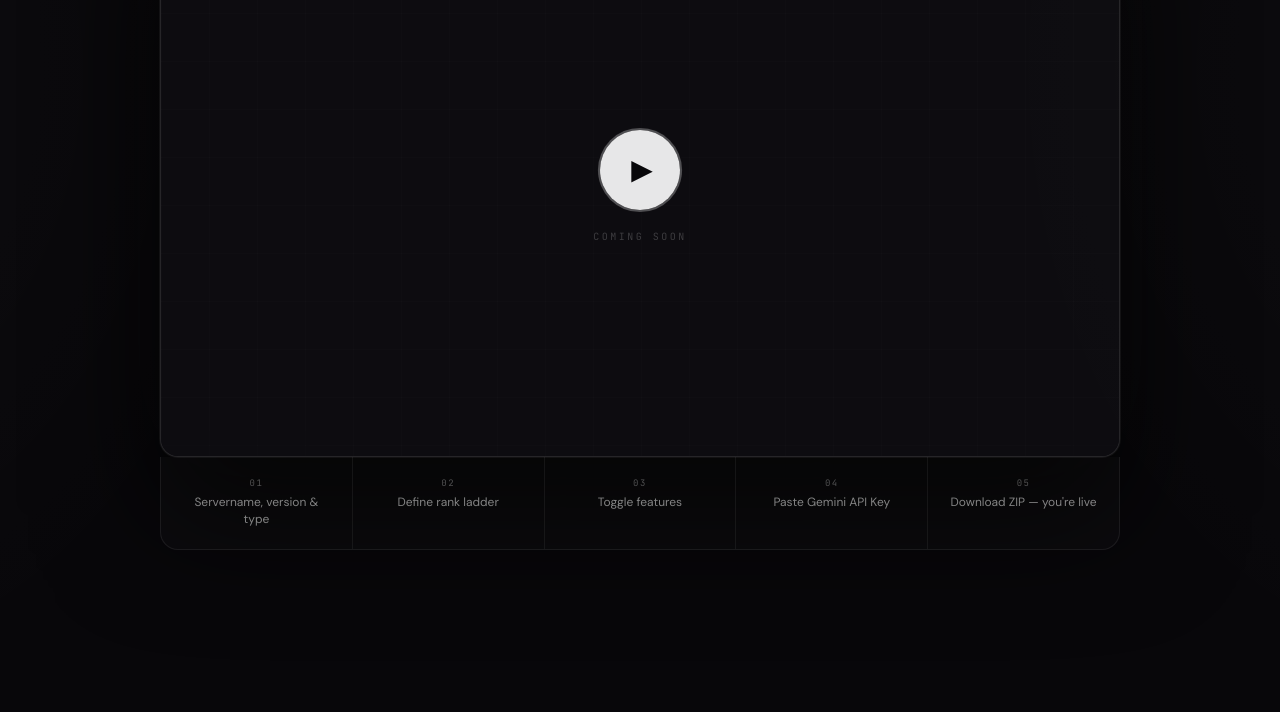
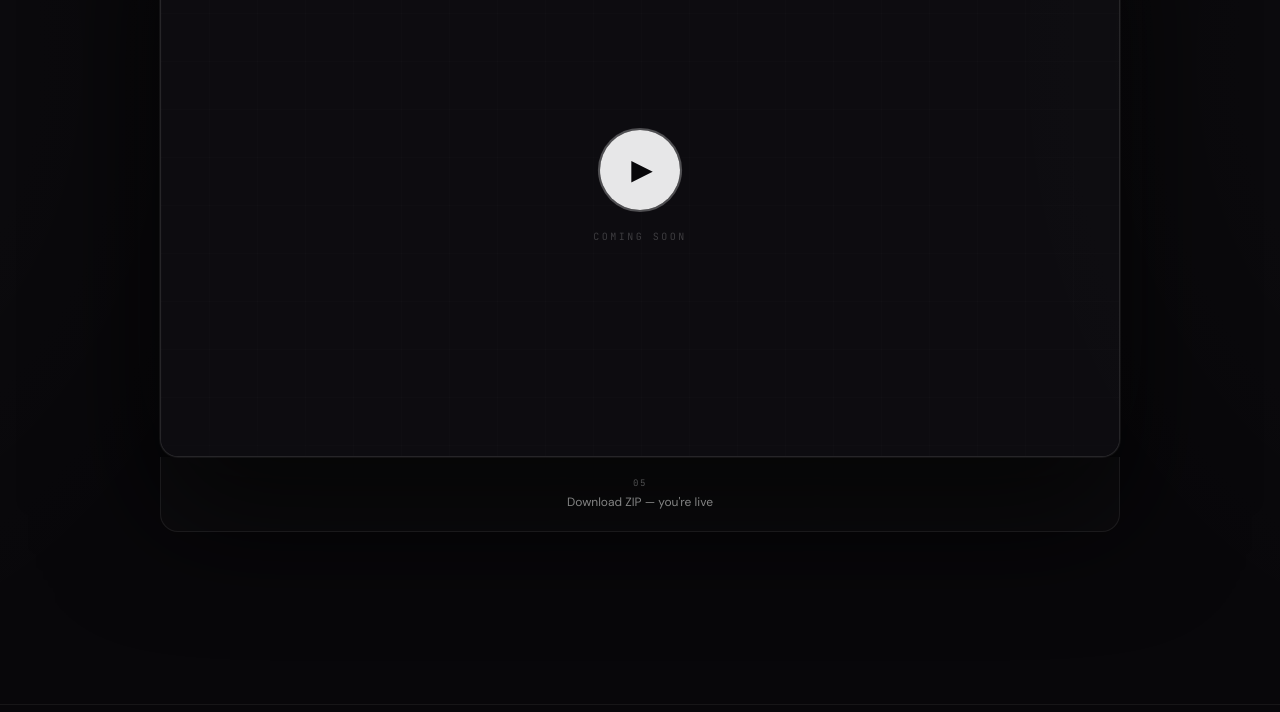
Before and after one commit to shadowytop21/forgee-waitlist, a website: page public/index.html in a window 1280 px wide. Shown: the part 2603-3315 px from the top of the page. Drawn offline with Linux system fonts and the light colour scheme.

Commit message:
Remove first 4 steps, keep only final step

```diff
--- a/public/index.html
+++ b/public/index.html
@@ -259,22 +259,6 @@ body::after{content:'';position:fixed;inset:0;z-index:9998;pointer-events:none;b
   </div>
   <div class="sc-steps rv d3">
     <div class="sc-step">
-      <div class="ss-n">01</div>
-      <div class="ss-t">Servername, version & type</div>
-    </div>
-    <div class="sc-step">
-      <div class="ss-n">02</div>
-      <div class="ss-t">Define rank ladder</div>
-    </div>
-    <div class="sc-step">
-      <div class="ss-n">03</div>
-      <div class="ss-t">Toggle features</div>
-    </div>
-    <div class="sc-step">
-      <div class="ss-n">04</div>
-      <div class="ss-t">Paste Gemini API Key</div>
-    </div>
-    <div class="sc-step">
       <div class="ss-n">05</div>
       <div class="ss-t">Download ZIP — you're live</div>
     </div>
```
